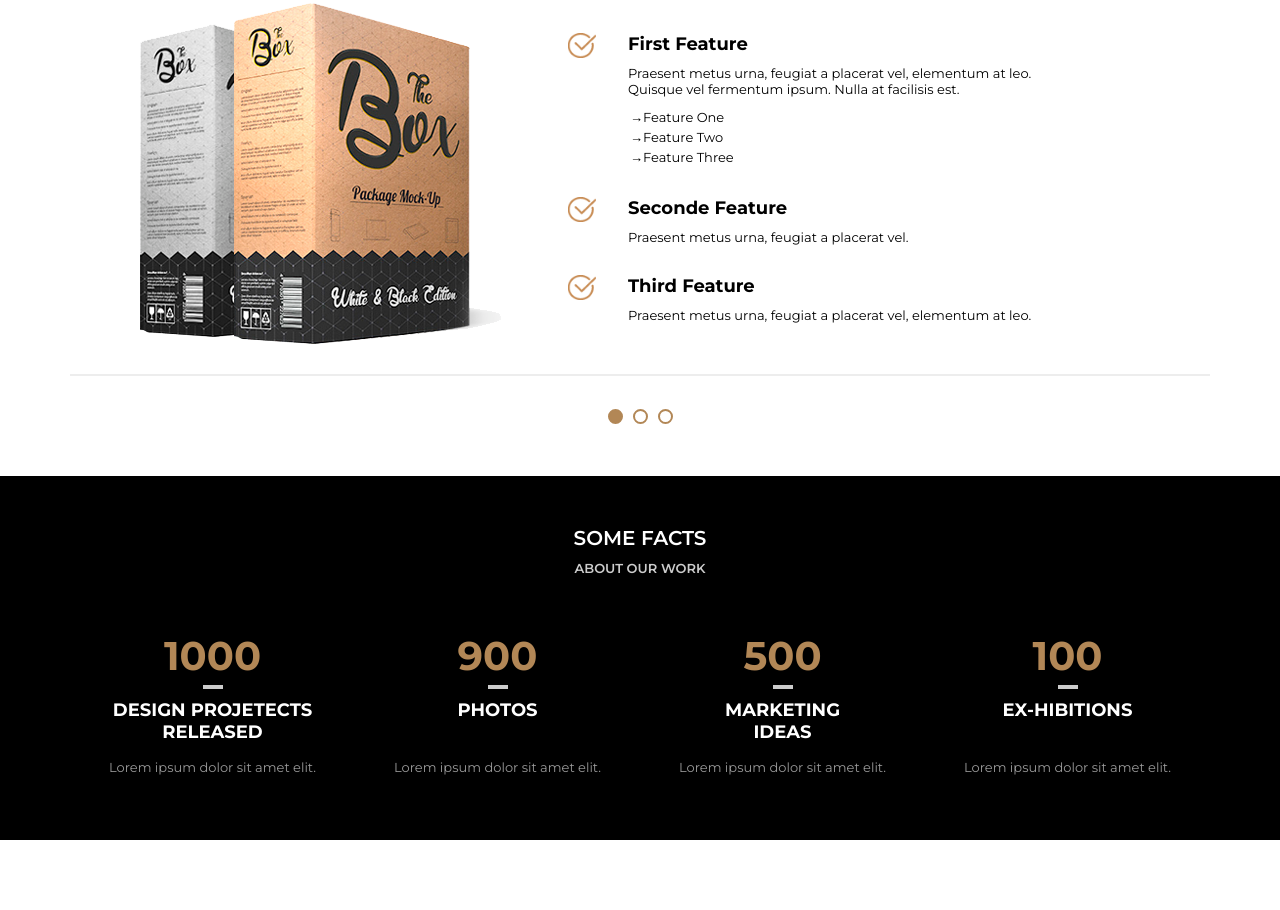
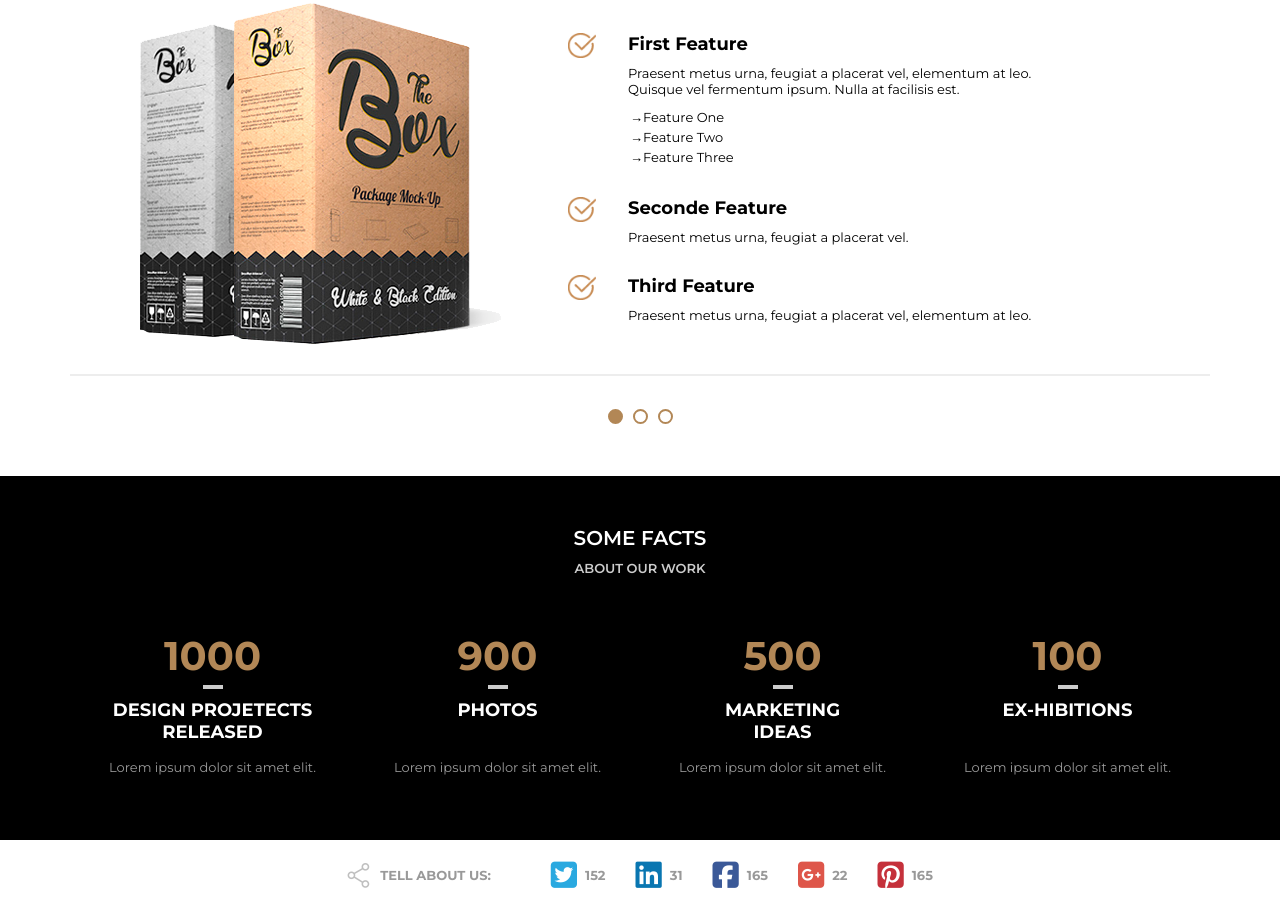
Before and after one commit to NatanaelSaymon/away, a plain HTML site: page home.html in a window 1280 px wide. Shown: the part 4509-5419 px from the top of the page. Before the commit the page ends 5349 px from the top, so only its background shows below. Drawn offline with Linux system fonts and the light colour scheme.

Commit message:
section redes socias concluida

```diff
--- a/assets/css/style.css
+++ b/assets/css/style.css
@@ -775,3 +775,61 @@ header{
   color: #999;
 }
 /* === === END SERVICE WORKS === === */
+
+
+
+/* === === SECTION REDES SOCIAIS === === */
+.redes-sociais{
+  padding: 20px;
+}
+.section-redes-sociais{
+  display: flex;
+  justify-content: center;
+  align-items: center;
+}
+
+.section-redes-sociais__item,
+.section-redes-sociais__list,
+.section-redes-sociais__list-item {
+  display: flex;
+  align-items: center;
+}
+
+.section-redes-sociais__item{
+  margin-right: 60px;
+}
+
+.section-redes-sociais__item img{
+  margin-right: 10px;
+}
+
+.section-redes-sociais__item p{
+  text-transform: uppercase;
+  font-weight: bold;
+  color: #999;
+}
+
+.section-redes-sociais__list-item{
+  margin-right: 30px;
+}
+
+.section-redes-sociais__list-item:last-child{
+  margin-right: 0;
+}
+
+.section-redes-sociais__list-item i{
+  font-size: 30px;
+  margin-right: 8px;
+}
+
+.section-redes-sociais__list-item p {
+  font-weight: bold;
+  color: #999;
+}
+
+.fa-twitter-square{color: #2AA9E0;}
+.fa-linkedin{color: #0976B1;}
+.fa-facebook-square{color: #3b5998;}
+.fa-google-plus-square{color: #DE564A;}
+.fa-pinterest-square{color: #C5313B;}
+/* === === END SECTION REDES SOCIAIS === === */
--- a/home.html
+++ b/home.html
@@ -8,6 +8,9 @@
 
     <!--FONT-->
     <link href="https://fonts.googleapis.com/css2?family=Montserrat:wght@300;400;500;600;700&display=swap" rel="stylesheet">
+
+    <!--ICONES-->
+    <script src="https://kit.fontawesome.com/ecc011f1dd.js" crossorigin="anonymous"></script>
 
     <!--CSS-->
     <link rel="stylesheet" href="assets/css/style.css">
@@ -533,6 +536,38 @@
         </div>
       </section>
 
+      <section class="default redes-sociais">
+        <div class="section-redes-sociais">
+          <div class="section-redes-sociais__item">
+            <img src="assets/images/share.png" alt="">
+            <p>Tell about us:</p>
+          </div>
+
+          <div class="section-redes-sociais__list">
+            <div class="section-redes-sociais__list-item">
+              <i class="fab fa-twitter-square"></i>
+              <p>152</p>
+            </div>
+            <div class="section-redes-sociais__list-item">
+              <i class="fab fa-linkedin"></i>
+              <p>31</p>
+            </div>
+            <div class="section-redes-sociais__list-item">
+              <i class="fab fa-facebook-square"></i>
+              <p>165</p>
+            </div>
+            <div class="section-redes-sociais__list-item">
+              <i class="fab fa-google-plus-square"></i>
+              <p>22</p>
+            </div>
+            <div class="section-redes-sociais__list-item">
+              <i class="fab fa-pinterest-square"></i>
+              <p>165</p>
+            </div>
+          </div>
+        </div>
+      </section>
+
     </main>
 
     <footer>
```
